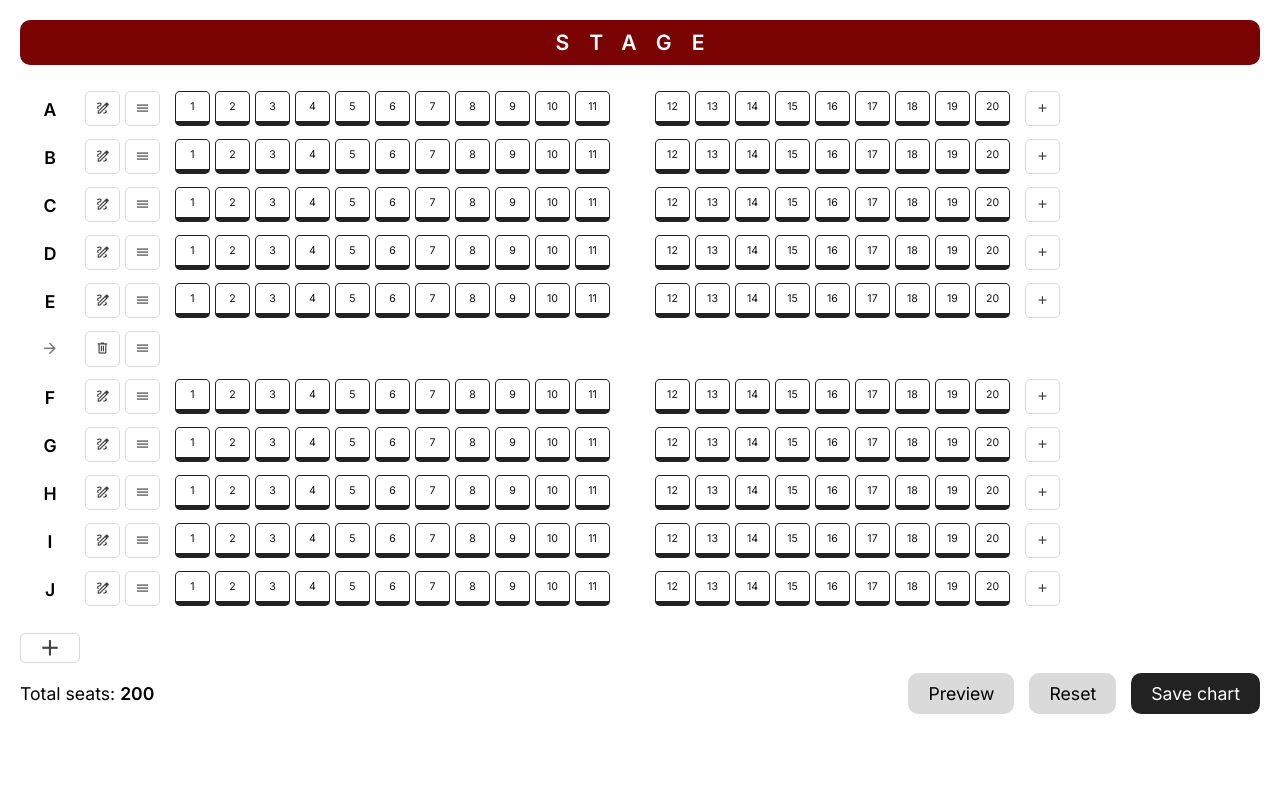
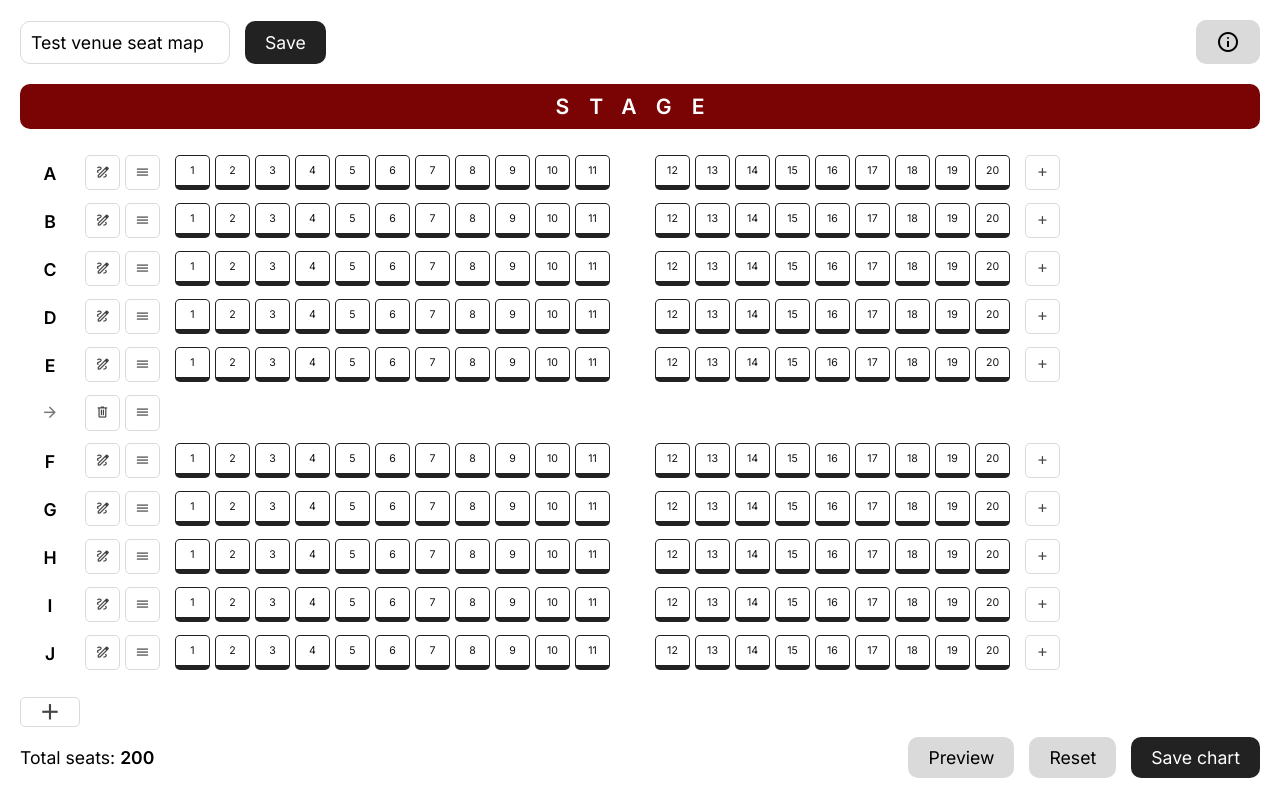
Before and after one commit to cenksari/react-seatmap-creator, a React (Create React App) app: page / in a window 1280 px wide. Built offline with nearby package versions, Linux system fonts and the light colour scheme.

Commit message:
Add header and loading state.

```diff
--- a/src/App.tsx
+++ b/src/App.tsx
@@ -17,6 +17,7 @@ import data from './data/data.json';
 import Row from './components/Row';
 import Seat from './components/Seat';
 import Stage from './components/Stage';
+import Header from './components/Header';
 import NewRow from './components/NewRow';
 import NewSeat from './components/NewSeat';
 import Preview from './components/Preview';
@@ -25,6 +26,8 @@ import Preview from './components/Preview';
 import type { ISeat, ISeatMap } from './types/types';
 
 const App = (): React.JSX.Element => {
+  // eslint-disable-next-line @typescript-eslint/no-unused-vars
+  const [loading, setLoading] = React.useState<boolean>(true);
   const [preview, setPreview] = React.useState<boolean>(false);
   const [seatMap, setSeatMap] = React.useState<ISeatMap | null>(null);
   const [seatData, setSeatData] = React.useState<Map<string, ISeat[]>>(new Map());
@@ -52,6 +55,8 @@ const App = (): React.JSX.Element => {
     setSeatMap(restData);
 
     setSeatData(groupByRow(seatMapData));
+
+    setLoading(false);
   }, [groupByRow]);
 
   /**
@@ -356,12 +361,18 @@ const App = (): React.JSX.Element => {
    */
   const togglePreview = React.useCallback(() => setPreview((prev) => !prev), []);
 
+  if (loading) {
+    return <div className='container'>Loading seat map. Please wait...</div>;
+  }
+
   if (preview) {
     return <Preview seatData={seatData} text={seatMap?.stageText} togglePreview={togglePreview} />;
   }
 
   return (
     <div className='container'>
+      <Header seatMap={seatMap} />
+
       <Stage text={seatMap?.stageText} />
 
       <div className='seatmap'>
--- /dev/null
+++ b/src/components/Header.tsx
@@ -0,0 +1,66 @@
+import React from 'react';
+
+// import types
+import type { ISeatMap } from '../types/types';
+
+// interfaces
+interface IProps {
+  seatMap?: ISeatMap | null;
+  editMapName?: (name: string) => void;
+}
+
+interface IFormProps {
+  name: string;
+}
+
+const Header = ({ seatMap, editMapName }: IProps): React.JSX.Element => {
+  const [formValues, setFormValues] = React.useState<IFormProps>({
+    name: seatMap?.name || '',
+  });
+
+  /**
+   * Handles the form submission event by preventing the default action.
+   *
+   * @param {React.FormEvent<HTMLFormElement>} e - The event object from the form submission.
+   */
+  const handleOnSubmit = (e: React.FormEvent<HTMLFormElement>) => {
+    e.preventDefault();
+
+    const { name } = formValues;
+
+    if (!name || name.trim() === '') return;
+
+    editMapName?.(name);
+  };
+
+  return (
+    <header className='flex flex-gap flex-space-between flex-v-center'>
+      <form noValidate className='flex flex-gap-medium' onSubmit={handleOnSubmit}>
+        <input
+          id='name'
+          type='text'
+          name='mapName'
+          autoComplete='off'
+          value={formValues.name}
+          placeholder='Enter seat map name'
+          onChange={(e) => setFormValues({ ...formValues, name: e.target.value })}
+        />
+        <button type='submit' className='button black'>
+          Save
+        </button>
+      </form>
+      <div>
+        <button
+          type='button'
+          data-tooltip-id='description'
+          className='flex flex-gap-small flex-v-center button gray'
+          data-tooltip-html={`<p><strong>Venue name</strong>: ${seatMap?.venueName}</p><p><strong>Block name</strong>: ${seatMap?.blockName}</p>`}
+        >
+          <span className='material-symbols-outlined'>info</span>
+        </button>
+      </div>
+    </header>
+  );
+};
+
+export default Header;
--- a/src/components/NewRow.tsx
+++ b/src/components/NewRow.tsx
@@ -111,6 +111,7 @@ const NewRow = ({ addEmptyRow, addSeatedRow }: IProps): React.JSX.Element => {
                   id='rowName'
                   maxLength={3}
                   name='rowName'
+                  autoComplete='off'
                   value={formValues.name}
                   onKeyDown={handleKeyDown}
                   placeholder='Enter row label'
--- a/src/components/Preview.tsx
+++ b/src/components/Preview.tsx
@@ -20,7 +20,7 @@ const Preview = ({ text, seatData, togglePreview }: IProps): React.JSX.Element =
     <div className='container'>
       <Stage text={text} />
 
-      <div className='seatmap'>
+      <div className='seatmap scroll'>
         {Array.from(seatData?.entries())?.map(([row, seatsInRow]) => (
           <Row preview row={row} key={row} dragHandleProps={null} empty={row.startsWith('empty-')}>
             {seatsInRow.map((seat) => (
--- a/src/components/Row.tsx
+++ b/src/components/Row.tsx
@@ -136,6 +136,7 @@ const Row = React.memo(
                         id='rowName'
                         maxLength={3}
                         name='rowName'
+                        autoComplete='off'
                         value={formValues.name}
                         onKeyDown={handleKeyDown}
                         placeholder='Enter row label'
--- a/src/components/Seat.tsx
+++ b/src/components/Seat.tsx
@@ -123,6 +123,7 @@ const Seat = React.memo(
                     id='seatName'
                     maxLength={3}
                     name='seatName'
+                    autoComplete='off'
                     value={formValues.name}
                     onKeyDown={handleKeyDown}
                     placeholder='Enter seat label'
--- a/src/styles/creator.css
+++ b/src/styles/creator.css
@@ -63,7 +63,19 @@ strong {
   font-weight: 600;
 }
 
+header {
+  margin-bottom: 20px;
+}
+
+header input {
+  padding: 10px;
+  max-width: 210px;
+  border-radius: 10px;
+  border: 1px solid #dadada;
+}
+
 .button {
+  color: #000000;
   padding: 10px 20px;
   border-radius: 10px;
 }
@@ -172,6 +184,11 @@ strong {
   padding-bottom: 10px;
 }
 
+.seatmap.scroll {
+  overflow: auto;
+  white-space: nowrap;
+}
+
 .stage {
   padding: 10px;
   color: #ffffff;
@@ -213,6 +230,7 @@ strong {
 
 .seat-buttons {
   margin-left: 10px;
+  padding-right: 20px;
 }
 
 .seat {
@@ -267,7 +285,7 @@ strong {
 }
 
 .buttons {
-  margin-top: 10px;
+  margin: 10px 0 20px 0;
 }
 
 .dropdown {
```
